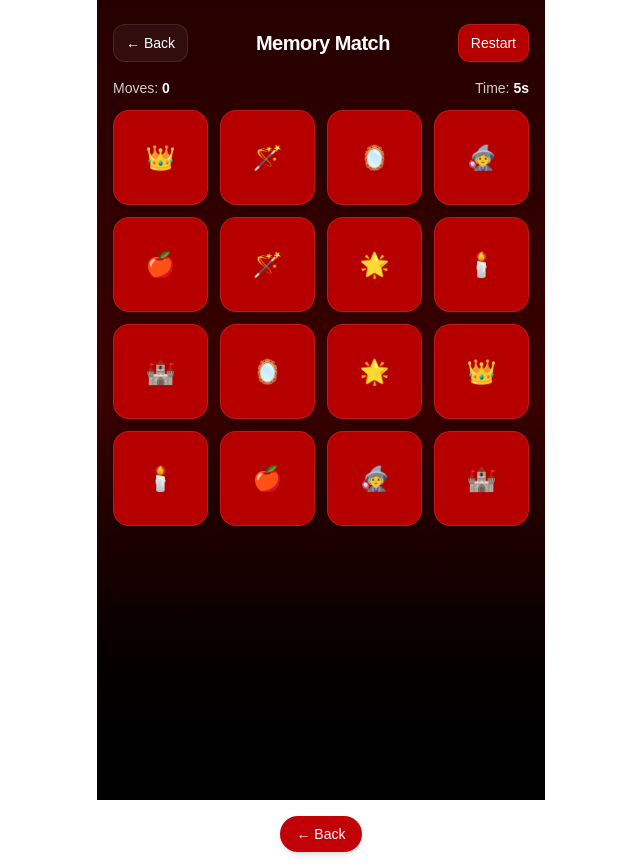
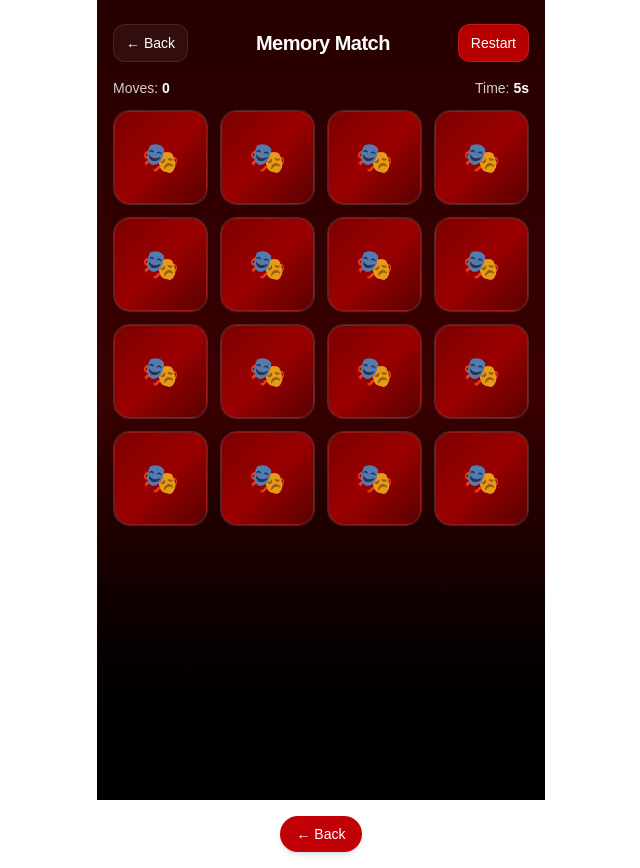
Before and after one commit to DiscoKris/lfpapp, a Next.js app: page /patron/sw/games/memory-match in a window 1280 px wide. Shown: the whole page, without its empty margins (319-959 px from the left). Built offline with nearby package versions, Linux system fonts and the light colour scheme.

Commit message:
Add Coming Soon placeholder pages

```diff
--- a/app/patron/sw/games/memory-match/page.tsx
+++ b/app/patron/sw/games/memory-match/page.tsx
@@ -145,19 +145,55 @@ export default function MemoryMatchPage() {
         <div className="grid grid-cols-4 gap-3">
           {deck.map((card) => {
             const faceUp = isFaceUp(card);
+            const isMatched = card.matched;
+            const isRevealed = faceUp;
+            const ariaLabel = isMatched
+              ? "Matched card"
+              : isRevealed
+              ? "Revealed card"
+              : "Facedown card";
+
             return (
               <button
                 key={card.id}
                 onClick={() => onCardClick(card)}
-                disabled={faceUp || locked}
-                className={`aspect-square rounded-2xl border border-white/10 p-0 text-2xl shadow-lg transition
-                  ${faceUp ? "bg-[#cc0000]" : "bg-[#b60000] hover:bg-[#c30000] active:scale-[0.99]"}`
-                }
-                aria-label={faceUp ? `Face ${card.key}` : "Facedown card"}
+                disabled={isMatched || locked}
+                type="button"
+                className={`group relative aspect-square rounded-2xl border border-white/15 bg-transparent p-0 text-2xl transition-all duration-300 [perspective:1000px] focus:outline-none focus-visible:ring-2 focus-visible:ring-white/70 focus-visible:ring-offset-2 focus-visible:ring-offset-[#260000]
+                  ${
+                    isMatched
+                      ? "pointer-events-none opacity-0 scale-95"
+                      : "hover:-translate-y-0.5 hover:border-white/30"
+                  }
+                  ${locked && !isRevealed ? "cursor-not-allowed" : ""}
+                `}
+                aria-label={ariaLabel}
+                aria-pressed={isRevealed}
               >
-                <div className="flex h-full w-full items-center justify-center">
-                  {/* If you switch to images, replace this with <img src={card.face} .../> */}
-                  <span className="select-none">{card.face}</span>
+                <div
+                  className={`relative h-full w-full transform-gpu transition-transform duration-300 [transform-style:preserve-3d] ${
+                    isRevealed ? "[transform:rotateY(180deg)]" : ""
+                  }`}
+                >
+                  <div className="absolute inset-0 flex items-center justify-center rounded-2xl border border-white/10 bg-gradient-to-br from-[#7c0000] via-[#9b0000] to-[#5a0000] text-3xl text-white/80 [backface-visibility:hidden]">
+                    <span aria-hidden className="select-none text-3xl">
+                      🎭
+                    </span>
+                  </div>
+                  <div className="absolute inset-0 flex items-center justify-center rounded-2xl border border-white/10 bg-gradient-to-br from-[#ff6b6b]/90 via-[#ff4d4d]/90 to-[#ff2d2d]/90 text-4xl text-white [backface-visibility:hidden] [transform:rotateY(180deg)]">
+                    {card.face.startsWith("/") ? (
+                      <img
+                        src={card.face}
+                        alt=""
+                        className="h-10 w-10 select-none"
+                        draggable={false}
+                      />
+                    ) : (
+                      <span aria-hidden className="select-none text-3xl">
+                        {card.face}
+                      </span>
+                    )}
+                  </div>
                 </div>
               </button>
             );
```
